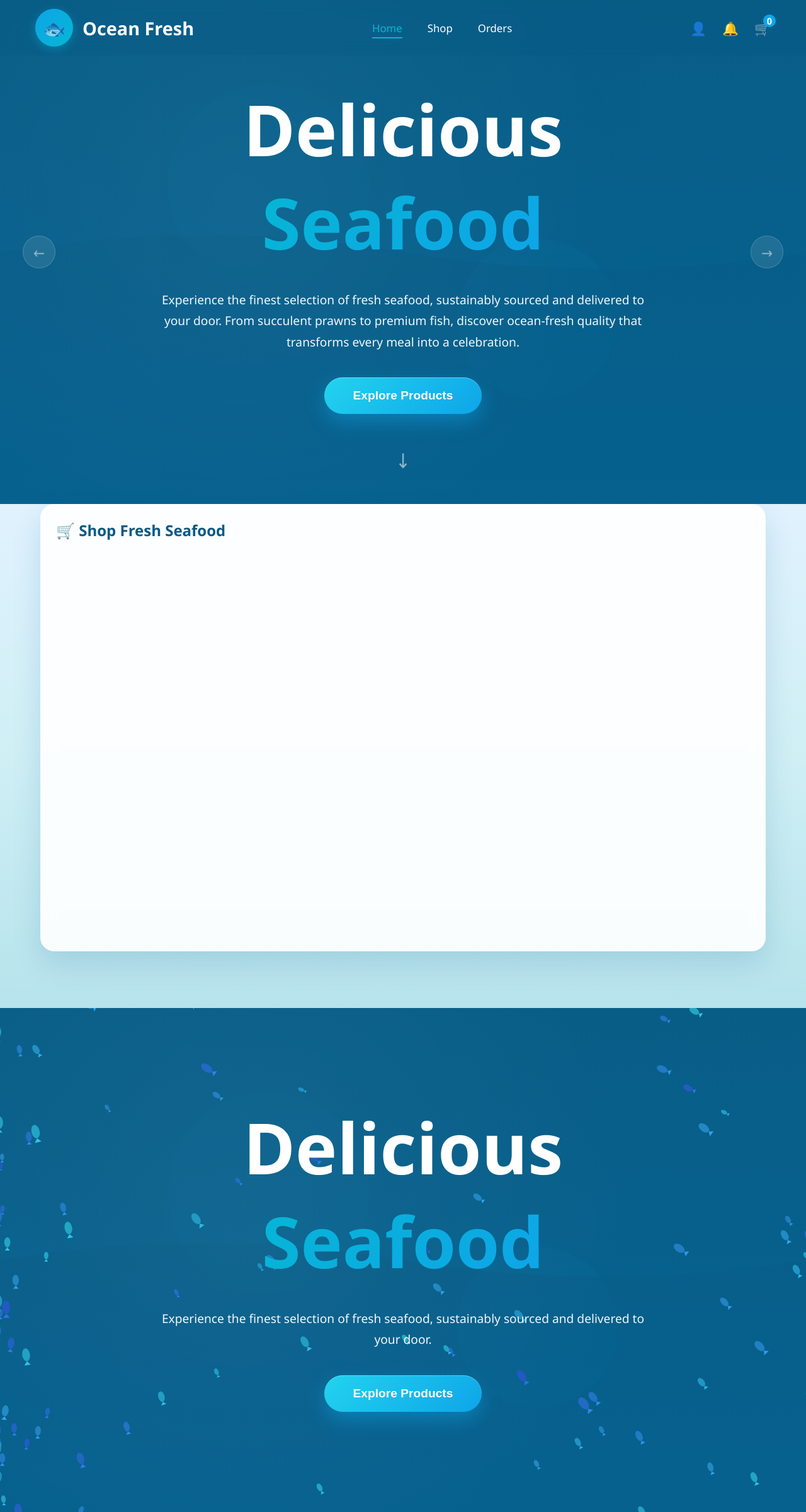
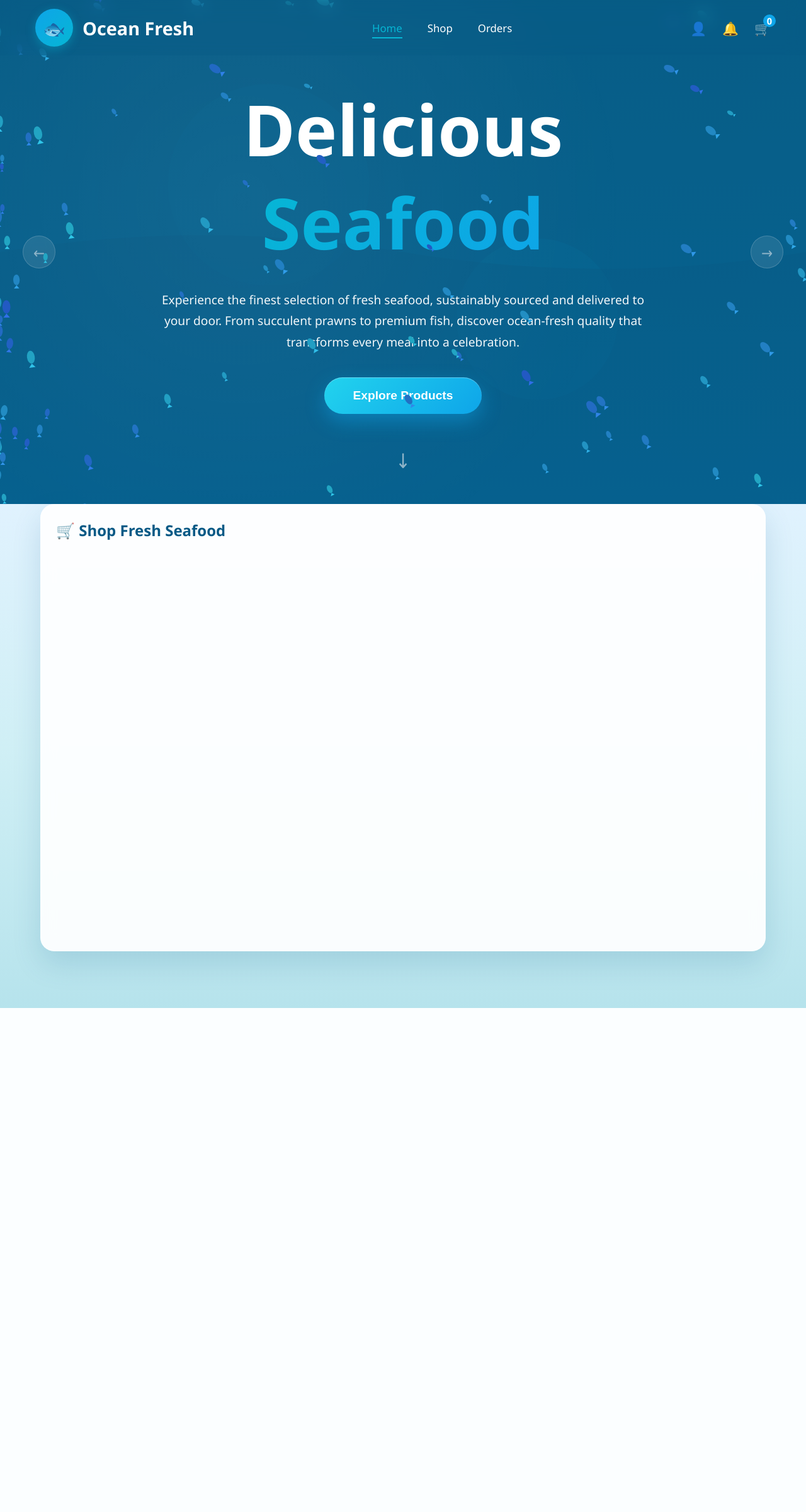
Before and after one commit to Sayedbuhari10/pocnew, a Flask app: template templates/client.html in a window 1280 px wide. Shown: the whole page at 63% size. After the commit the page ends 1600 px from the top, so only its background shows below. Run offline with Flask 3, Linux system fonts and the light colour scheme; the template is opened without the code that fills it, so the values that code supplies are empty.

Commit message:
Update client.html

```diff
--- a/templates/client.html
+++ b/templates/client.html
@@ -943,6 +943,7 @@
 
     <section class="hero" id="heroSection">
         <div class="hero-content">
+             <canvas id="fishCanvas"></canvas>
             <h1 class="hero-title">Delicious</h1>
             <h2 class="hero-subtitle">Seafood</h2>
             <p class="hero-description">
@@ -1076,22 +1077,6 @@
     </div>
 
 </div>
-    <section class="hero" id="heroSection">
-    <!-- 🐟 Fish Animation (HOME ONLY) -->
-    <canvas id="fishCanvas"></canvas>
-
-    <div class="hero-content">
-        <h1 class="hero-title">Delicious</h1>
-        <h2 class="hero-subtitle">Seafood</h2>
-        <p class="hero-description">
-            Experience the finest selection of fresh seafood, sustainably sourced
-            and delivered to your door.
-        </p>
-        <button class="cta-button" onclick="showSection('shop')">
-            Explore Products
-        </button>
-    </div>
-</section>
 
 
 <script>
```
